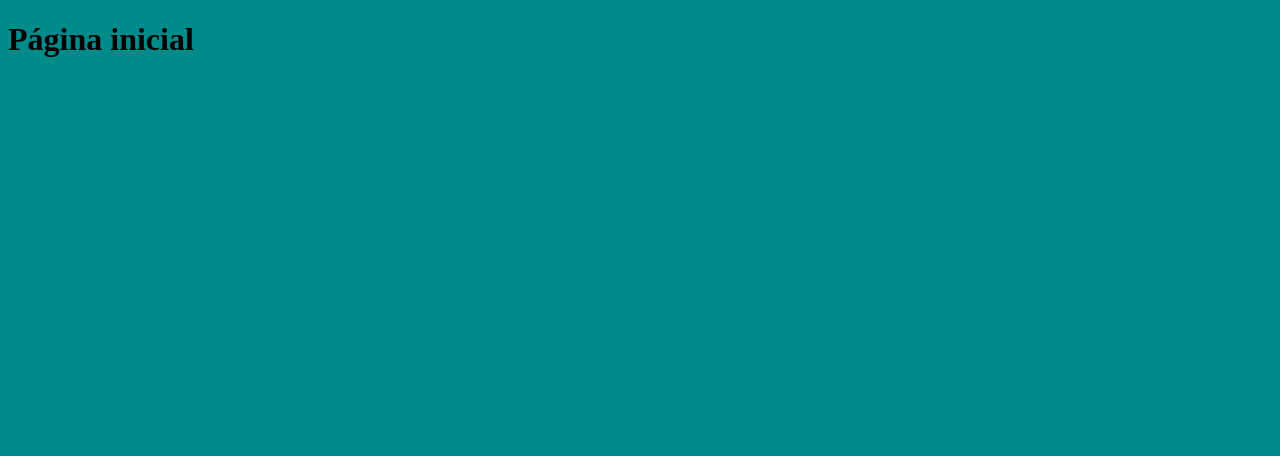
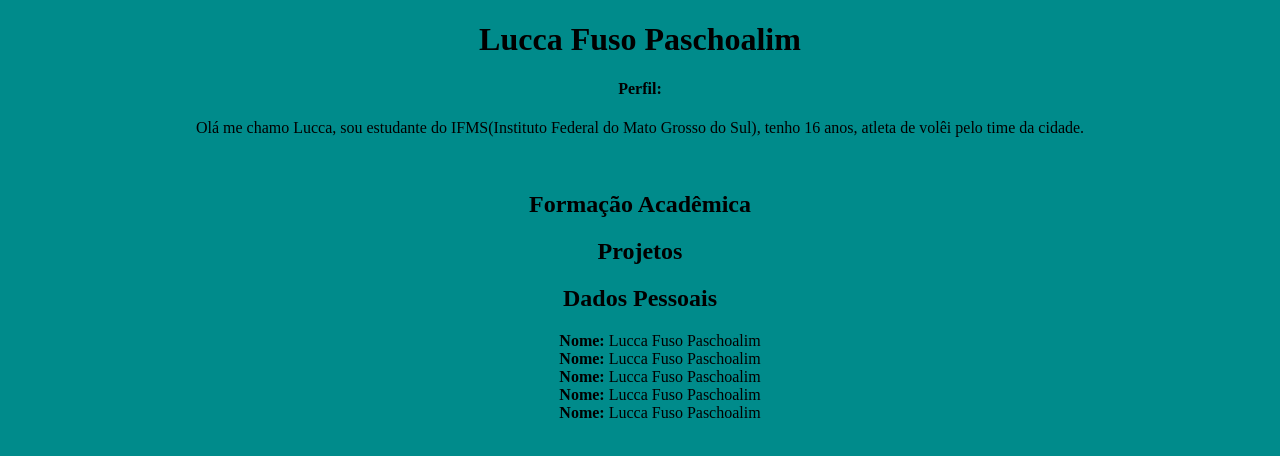
Before and after one commit to LuccaRex/projetoPTAS, a website: page index.html in a window 1280 px wide. Drawn offline with Linux system fonts and the light colour scheme.

Commit message:
Adicionei dados pessoais

```diff
--- a/index.html
+++ b/index.html
@@ -9,6 +9,19 @@
   <title>Document</title>
 </head>
 <body>
-  <h1>Página inicial</h1>
+  <h1>Lucca Fuso Paschoalim</h1>
+  <h4>Perfil:</h4><p>Olá me chamo Lucca, sou estudante do IFMS(Instituto Federal do Mato Grosso do Sul), tenho 16 anos, atleta de volêi pelo time da cidade.</p>
+  <br/>
+  <h2>Formação Acadêmica</h2>
+  <h2>Projetos</h2>
+  <h2>Dados Pessoais</h2>
+  <ul>
+    <li><label>Nome:</label> Lucca Fuso Paschoalim</li>
+    <li><label>Nome:</label> Lucca Fuso Paschoalim</li>
+    <li><label>Nome:</label> Lucca Fuso Paschoalim</li>
+    <li><label>Nome:</label> Lucca Fuso Paschoalim</li>
+    <li><label>Nome:</label> Lucca Fuso Paschoalim</li>
+  </ul>
+
 </body>
 </html>
--- a/index.js
+++ b/index.js
@@ -1,7 +1,7 @@
 const express = require('express')
 const path = require('path');
 const app = express();
-const port = 3001
+const port = 3000
 
 app.use(express.static('public'));
 
@@ -9,6 +9,10 @@ app.get('/', (req, res) => {
   res.sendFile(path.join(__dirname, '/index.html'));
 })
 
+app.get('/contato', (req, res) => {
+  res.sendFile(path.join(__dirname, '/contato.html'));
+})
+
 app.listen(port, () => {
   console.log(`Servidor rodando na porta ${port}`)
 })
--- a/public/css/estilo.css
+++ b/public/css/estilo.css
@@ -1,3 +1,25 @@
 body {
   background: darkcyan;
 }
+h1{
+  text-align: center;
+}
+h2{
+  text-align: center;
+  font-weight: bolder;
+}
+h4{
+  text-align: center;
+}
+P{
+  text-align: center;
+}
+ul{
+  text-align: center;
+}
+label{
+  font-weight: bold;
+}
+li{
+  list-style-type: none;
+}
```
Also changed, not shown: formacao.html (added).
